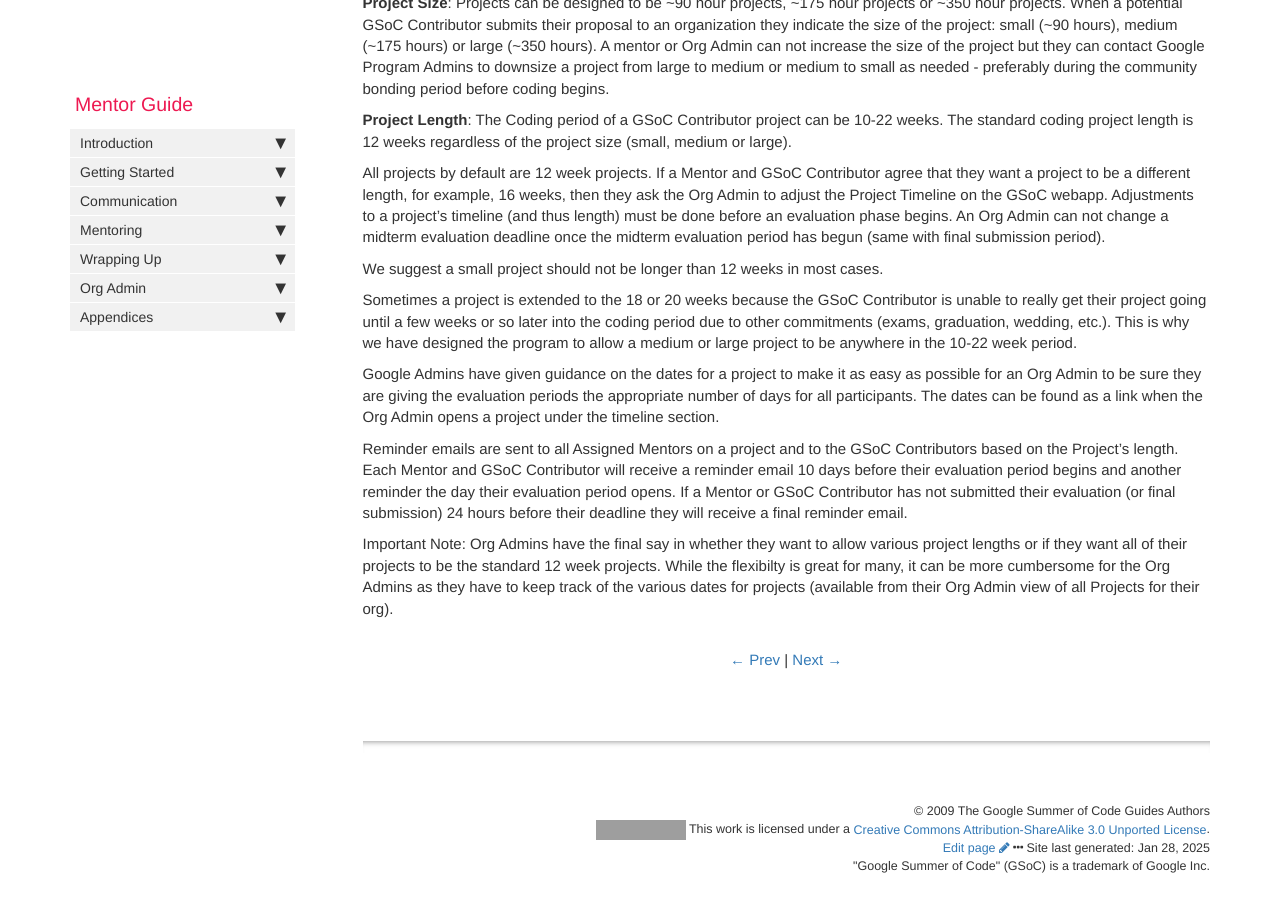
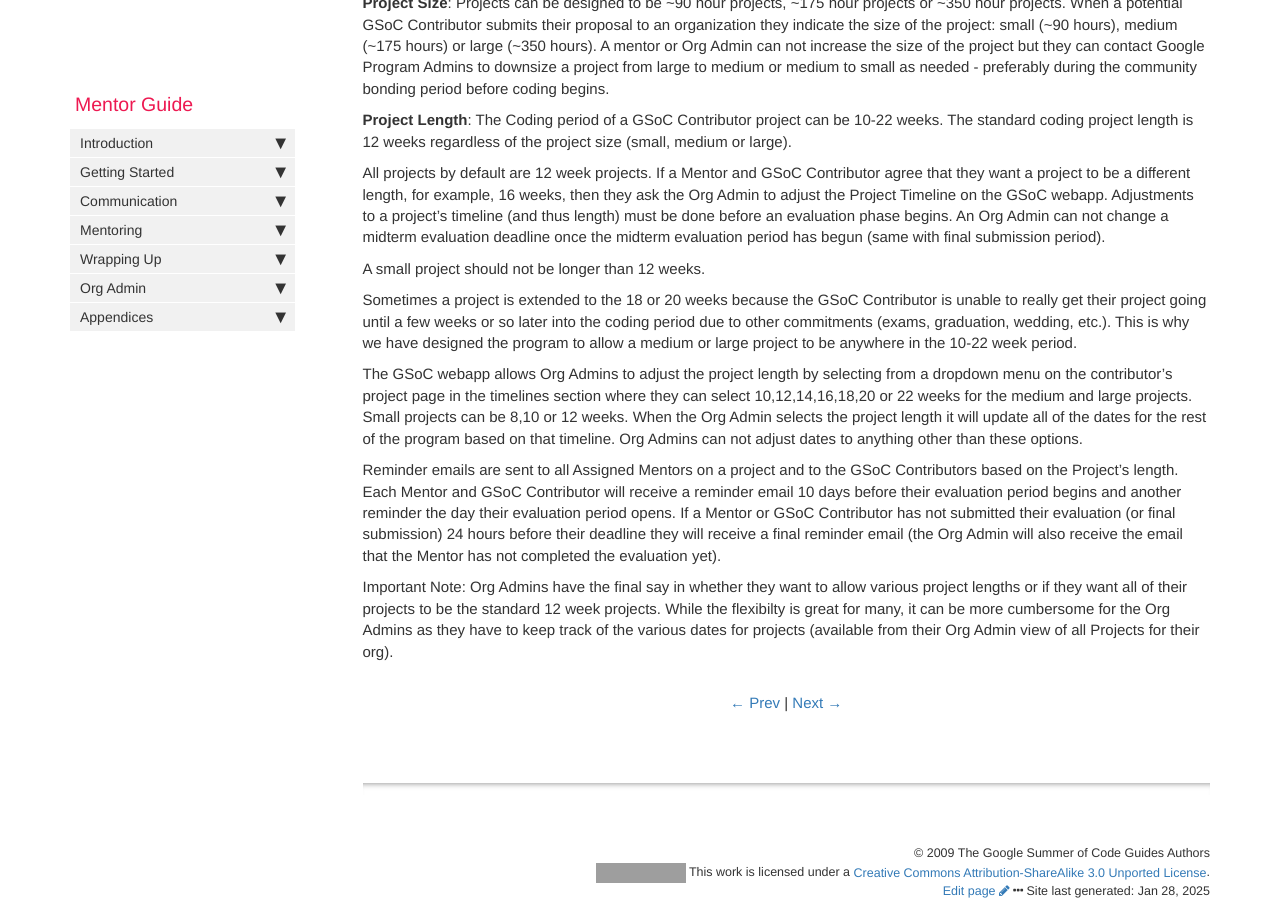
Before and after one commit to google/gsocguides, a Jekyll site: the page built from pages/mentor/11-setting_expectations.md, in a window 1280 px wide and 900 px high, scrolled down 1455 px. Built offline with Jekyll 4.4.1, drawn with Linux system fonts in a browser that asks for light colours; grey boxes are pictures that could not be loaded.

Commit message:
Update 11-setting_expectations.md
New info on dropdown for changing project lengths

```diff
--- a/pages/mentor/11-setting_expectations.md
+++ b/pages/mentor/11-setting_expectations.md
@@ -42,12 +42,12 @@ In 2022, Google introduced 2 new features to allow more flexibility to the progr
 
 All projects by default are 12 week projects. If a Mentor and GSoC Contributor agree that they want a project to be a different length, for example, 16 weeks, then they ask the Org Admin to adjust the Project Timeline on the GSoC webapp. Adjustments to a project's timeline (and thus length) must be done before an evaluation phase begins. An Org Admin can not change a midterm evaluation deadline once the midterm evaluation period has begun (same with final submission period).
 
-We suggest a small project should not be longer than 12 weeks in most cases.
+A small project should not be longer than 12 weeks.
 
 Sometimes a project is extended to the 18 or 20 weeks because the GSoC Contributor is unable to really get their project going until a few weeks or so later into the coding period due to other commitments (exams, graduation, wedding, etc.). This is why we have designed the program to allow a medium or large project to be anywhere in the 10-22 week period.
 
-Google Admins have given guidance on the dates for a project to make it as easy as possible for an Org Admin to be sure they are giving the evaluation periods the appropriate number of days for all participants. The dates can be found as a link when the Org Admin opens a project under the timeline section.
+The GSoC webapp allows Org Admins to adjust the project length by selecting from a dropdown menu on the contributor's project page in the timelines section where they can select 10,12,14,16,18,20 or 22 weeks for the medium and large projects. Small projects can be 8,10 or 12 weeks. When the Org Admin selects the project length it will update all of the dates for the rest of the program based on that timeline. Org Admins can not adjust dates to anything other than these options.
 
-Reminder emails are sent to all Assigned Mentors on a project and to the GSoC Contributors based on the Project's length. Each Mentor and GSoC Contributor will receive a reminder email 10 days before their evaluation period begins and another reminder the day their evaluation period opens. If a Mentor or GSoC Contributor has not submitted their evaluation (or final submission) 24 hours before their deadline they will receive a final reminder email.
+Reminder emails are sent to all Assigned Mentors on a project and to the GSoC Contributors based on the Project's length. Each Mentor and GSoC Contributor will receive a reminder email 10 days before their evaluation period begins and another reminder the day their evaluation period opens. If a Mentor or GSoC Contributor has not submitted their evaluation (or final submission) 24 hours before their deadline they will receive a final reminder email (the Org Admin will also receive the email that the Mentor has not completed the evaluation yet).
 
 Important Note: Org Admins have the final say in whether they want to allow various project lengths or if they want all of their projects to be the standard 12 week projects. While the flexibilty is great for many, it can be more cumbersome for the Org Admins as they have to keep track of the various dates for projects (available from their Org Admin view of all Projects for their org).
```
